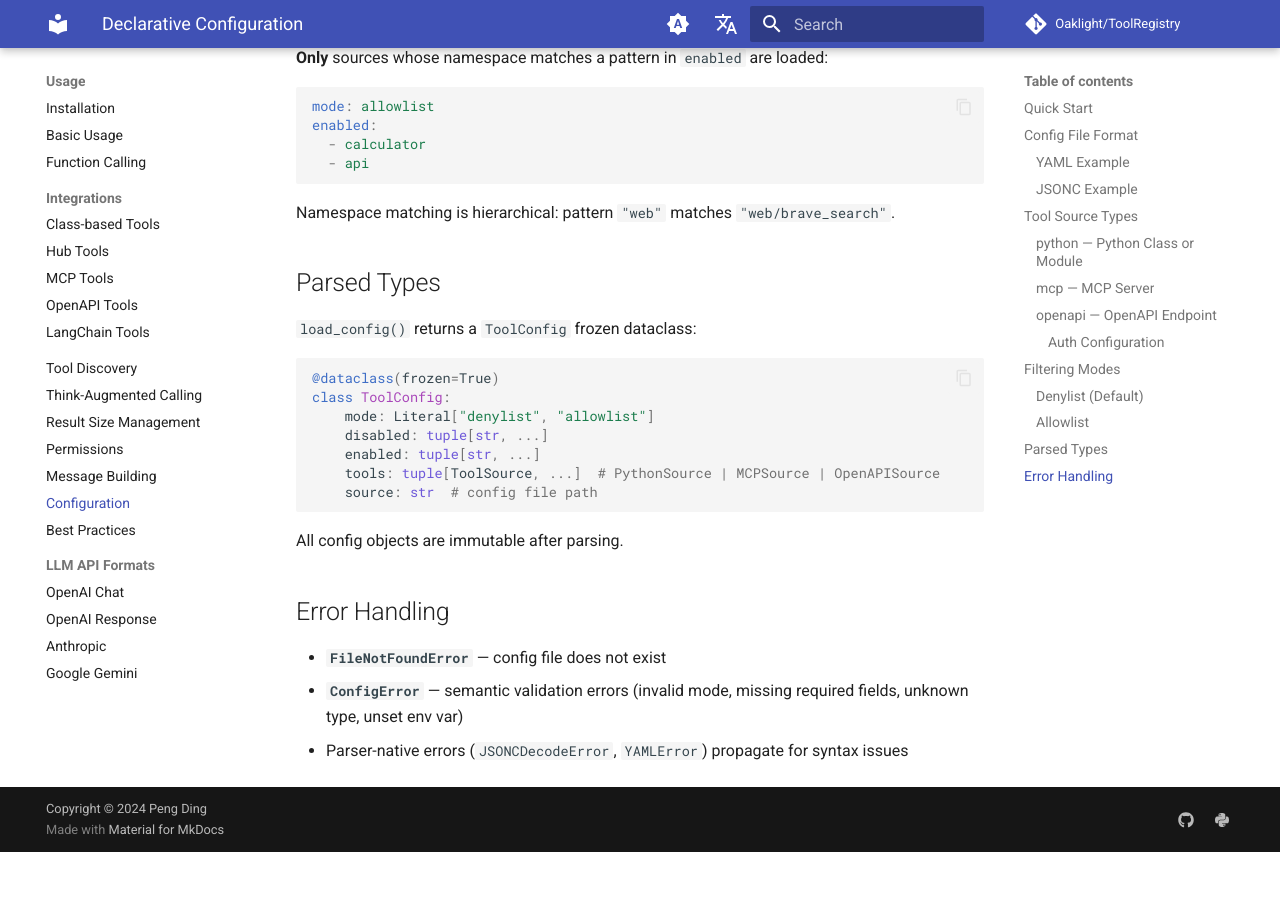
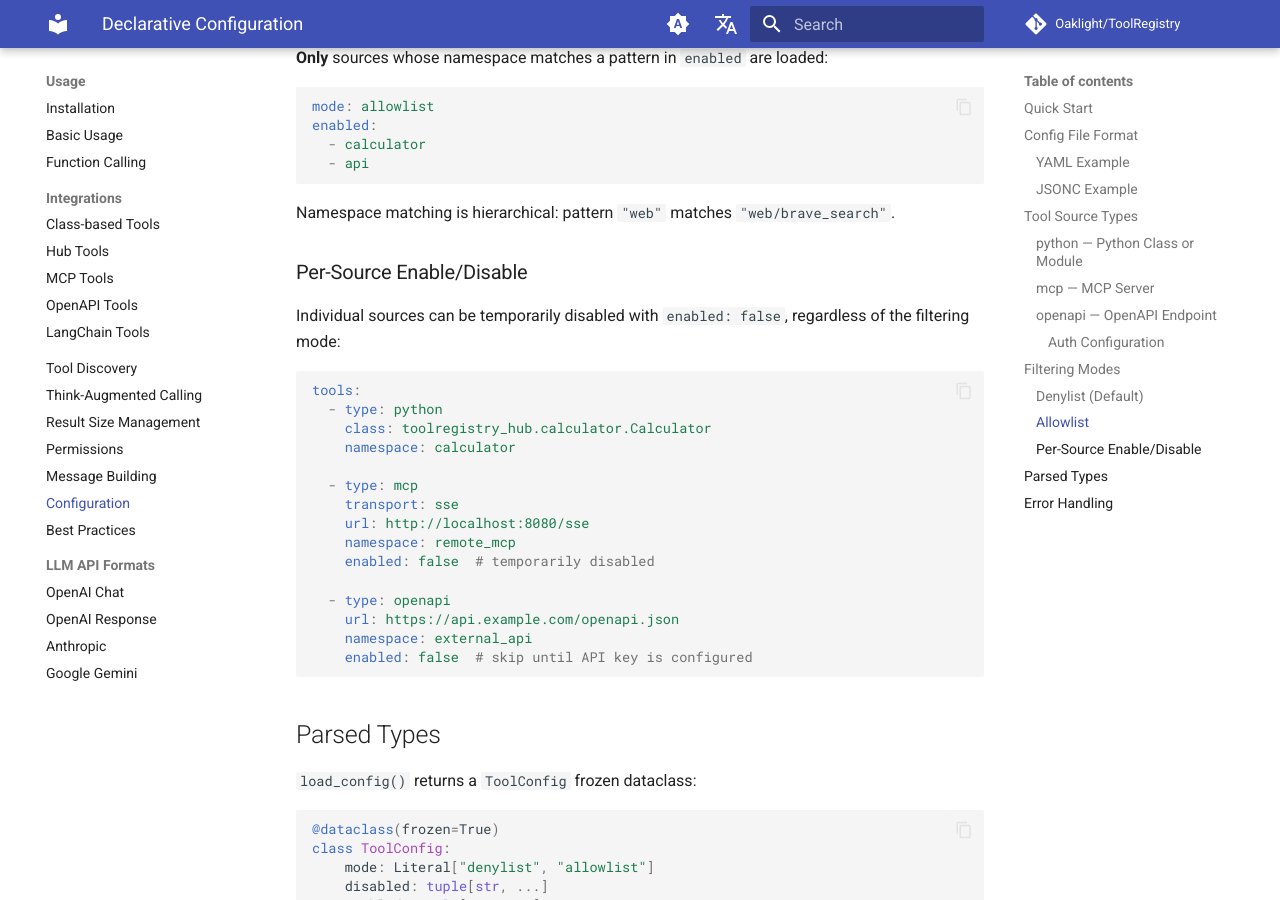
Before and after one commit to Oaklight/ToolRegistry, an MkDocs documentation site: the page built from docs/usage/configuration.md, in a window 1280 px wide and 900 px high, scrolled down 4348 px. Built offline with MkDocs 1.6.1 and Material for MkDocs 9.7.7, drawn with Linux system fonts in a browser that asks for light colours; comment, search, counter and statistics services are not loaded; before the commit the page ends 5200 px from its top, so only the background shows below that.

Commit message:
docs: add per-source enable/disable section to config guide

````diff
--- a/docs/usage/configuration.md
+++ b/docs/usage/configuration.md
@@ -175,6 +175,28 @@ enabled:
 
 Namespace matching is hierarchical: pattern `"web"` matches `"web/brave_search"`.
 
+### Per-Source Enable/Disable
+
+Individual sources can be temporarily disabled with `enabled: false`, regardless of the filtering mode:
+
+```yaml
+tools:
+  - type: python
+    class: toolregistry_hub.calculator.Calculator
+    namespace: calculator
+
+  - type: mcp
+    transport: sse
+    url: http://localhost:8080/sse
+    namespace: remote_mcp
+    enabled: false  # temporarily disabled
+
+  - type: openapi
+    url: https://api.example.com/openapi.json
+    namespace: external_api
+    enabled: false  # skip until API key is configured
+```
+
 ## Parsed Types
 
 `load_config()` returns a `ToolConfig` frozen dataclass:
````
